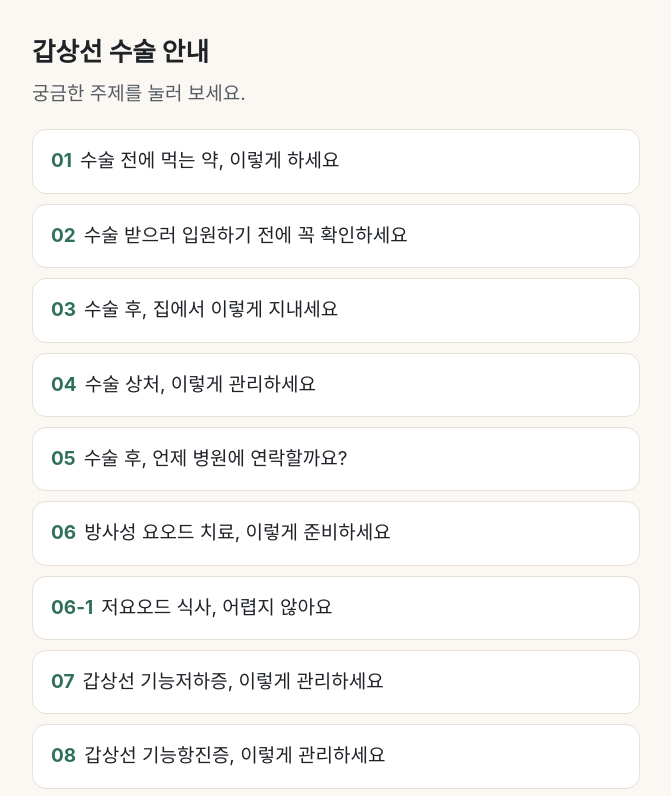
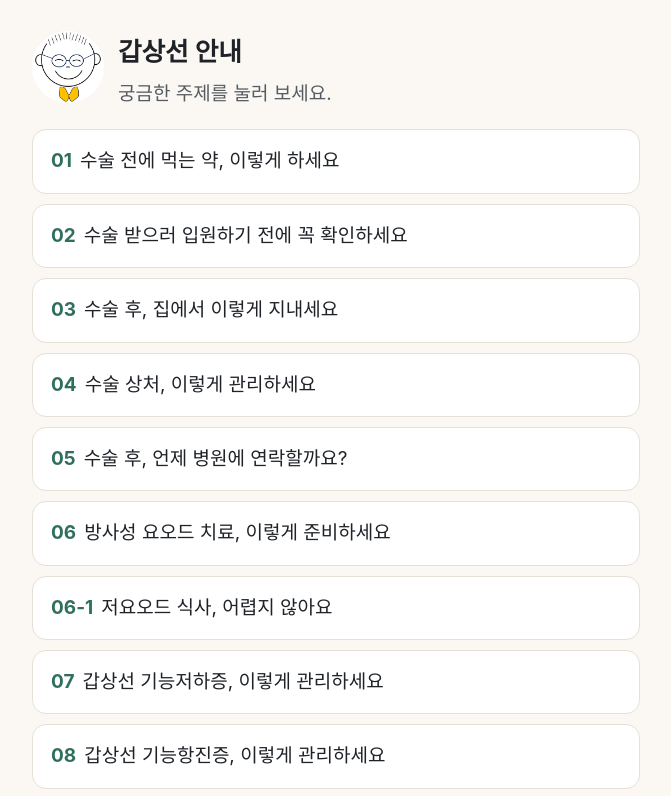
Before and after one commit to Thyfun15/thyfun15.github.io, a plain HTML site: page index.html in a window 1280 px wide. Shown: the top 796 px of the page, without its empty margins (304-975 px from the left). Drawn offline with Linux system fonts and the light colour scheme.

Commit message:
Add files via upload

```diff
--- a/index.html
+++ b/index.html
@@ -11,7 +11,9 @@
 body{margin:0;background:var(--bg);color:var(--ink);font-family:-apple-system,"Apple SD Gothic Neo","Malgun Gothic","Noto Sans KR",sans-serif;font-size:19px;line-height:1.6;word-break:keep-all}
 main{max-width:640px;margin:0 auto;padding:24px 16px 48px}
 h1{font-size:1.6rem;margin:8px 0 6px}
-p.sub{color:var(--sub);margin:0 0 20px}
+p.sub{color:var(--sub);margin:0}
+.hd{display:flex;align-items:center;gap:14px;margin:0 0 20px}
+.hd img{width:72px;height:72px;border-radius:50%;background:#fff;flex:0 0 72px}
 a.item{display:block;background:var(--card);border:1px solid var(--line);border-radius:14px;padding:16px 18px;margin:10px 0;color:var(--ink);text-decoration:none}
 a.item b{color:var(--accent);margin-right:8px}
 footer{margin-top:32px;color:var(--sub);font-size:.9rem}
@@ -19,8 +21,8 @@ footer{margin-top:32px;color:var(--sub);font-size:.9rem}
 </head>
 <body>
 <main>
-<h1>갑상선 수술 안내</h1>
-<p class="sub">궁금한 주제를 눌러 보세요.</p>
+<div class="hd"><img src="logo.png" alt="" width="72" height="72"><div><h1>갑상선 안내</h1>
+<p class="sub">궁금한 주제를 눌러 보세요.</p></div></div>
 <a class="item" href="01.html"><b>01</b>수술 전에 먹는 약, 이렇게 하세요</a>
 <a class="item" href="02.html"><b>02</b>수술 받으러 입원하기 전에 꼭 확인하세요</a>
 <a class="item" href="03.html"><b>03</b>수술 후, 집에서 이렇게 지내세요</a>
```
Also changed, not shown: logo.png (added).
